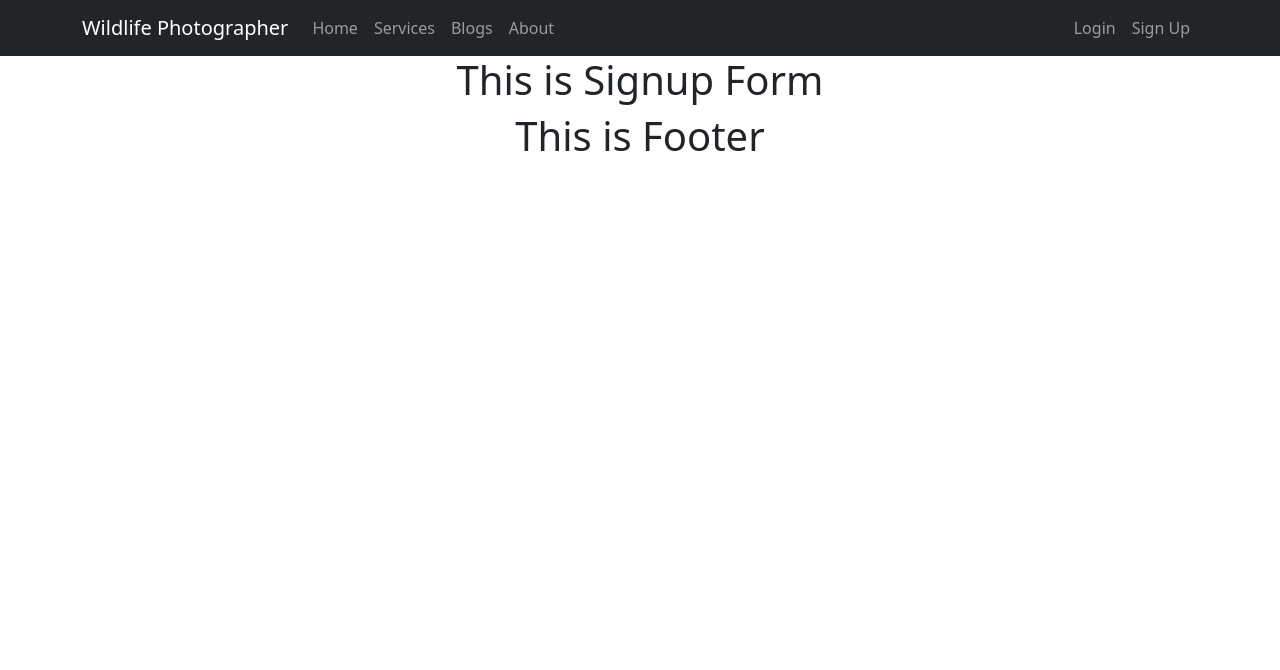
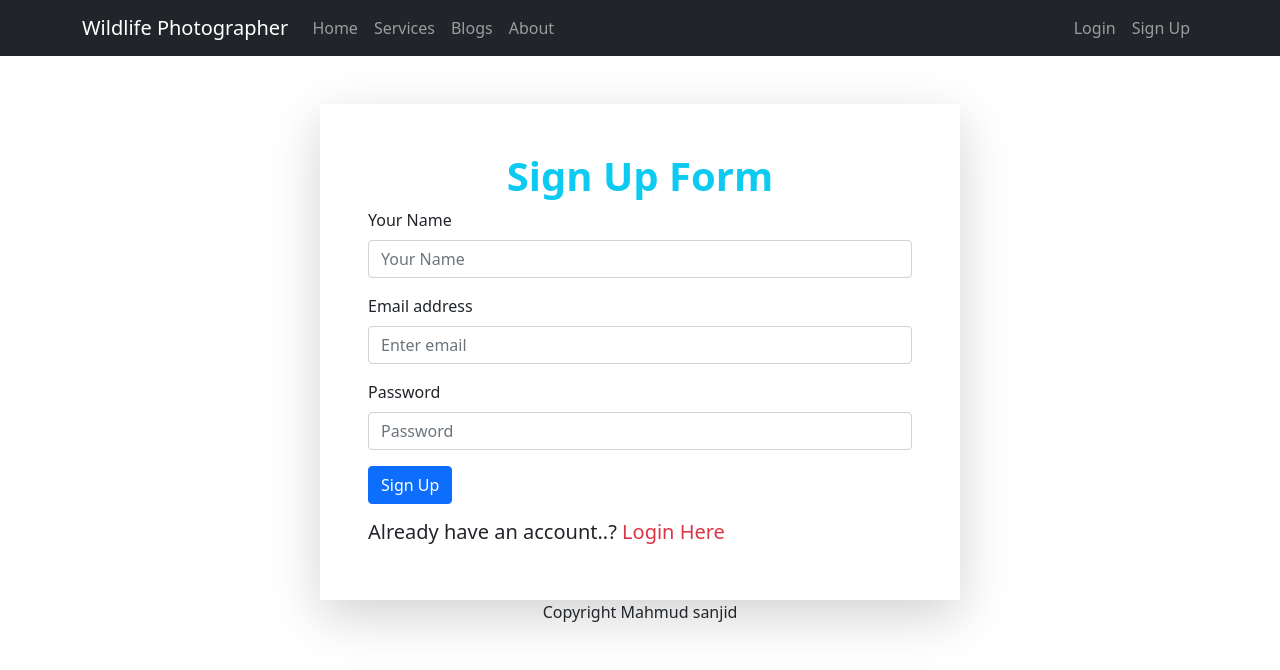
Before and after one commit to Sanjidk/independent-service-provider, a React (Create React App) app: page /signup in a window 1280 px wide. Shown: the top 670 px of the page. Built offline with nearby package versions, Linux system fonts and the light colour scheme.

Commit message:
login signup design done

```diff
--- a/src/pages/Login/Login.js
+++ b/src/pages/Login/Login.js
@@ -1,9 +1,35 @@
-import React from 'react';
+import React, { useRef } from "react";
+import { Button, Form } from "react-bootstrap";
+import { Link } from "react-router-dom";
 
 const Login = () => {
+
+  const emailRef = useRef('');
+  const passwordRef = useRef('');
+
+  const handleSubmit = event =>{
+    event.preventDefault();
+    const email = emailRef.current.value;
+    const password = passwordRef.current.value;
+  }
+
   return (
-    <div>
-      <h1>This is Login Form</h1>
+    <div className="container w-50 text-start shadow-lg mt-5 p-5 rounded-5">
+      <h1 className="fw-bold text-center text-primary">Login Form</h1>
+      <Form onSubmit={handleSubmit}>
+        <Form.Group className="mb-3" controlId="formBasicEmail">
+          <Form.Label>Email address</Form.Label>
+          <Form.Control ref={emailRef} type="email" placeholder="Enter email" required/>
+        </Form.Group>
+        <Form.Group className="mb-3" controlId="formBasicPassword">
+          <Form.Label>Password</Form.Label>
+          <Form.Control ref={passwordRef} type="password" placeholder="Password" required/>
+        </Form.Group>
+        <Button variant="primary" type="submit">
+          Login
+        </Button>
+      </Form>
+      <h5 className="mt-3">New to This Website..? <Link to="/signup" className="text-danger pe-auto text-decoration-none" >Sign-Up Here</Link> </h5>
     </div>
   );
 };
--- a/src/pages/Signup/Signup.js
+++ b/src/pages/Signup/Signup.js
@@ -1,9 +1,41 @@
-import React from 'react';
+import React, { useRef } from "react";
+import { Button, Form } from "react-bootstrap";
+import { Link } from "react-router-dom";
 
 const Signup = () => {
+
+  const nameRef = useRef('');
+  const emailRef = useRef('');
+  const passwordRef = useRef('');
+
+  const handleSubmit = event =>{
+  event.preventDefault();
+  const name = nameRef.current.value;
+  const email = emailRef.current.value;
+  const password = passwordRef.current.value;
+  }
+
   return (
-    <div>
-            <h1>This is Signup Form</h1>
+    <div className="container w-50 text-start shadow-lg mt-5 p-5 rounded-5">
+      <h1 className="fw-bold text-center text-info">Sign Up Form</h1>
+      <Form onSubmit={handleSubmit}>
+        <Form.Group className="mb-3" controlId="formBasicName">
+          <Form.Label>Your Name</Form.Label>
+          <Form.Control ref={nameRef} type="text" placeholder="Your Name" required/>
+        </Form.Group>
+        <Form.Group className="mb-3" controlId="formBasicEmail">
+          <Form.Label>Email address</Form.Label>
+          <Form.Control ref={emailRef} type="email" placeholder="Enter email" required/>
+        </Form.Group>
+        <Form.Group className="mb-3" controlId="formBasicPassword">
+          <Form.Label>Password</Form.Label>
+          <Form.Control ref={passwordRef} type="password" placeholder="Password" required/>
+        </Form.Group>
+        <Button variant="primary" type="submit">
+          Sign Up
+        </Button>
+      </Form>
+      <h5 className="mt-3">Already have an account..? <Link to="/login" className="text-danger pe-auto text-decoration-none" >Login Here</Link> </h5>
     </div>
   );
 };
--- a/src/shared/Footer/Footer.js
+++ b/src/shared/Footer/Footer.js
@@ -2,9 +2,8 @@ import React from 'react';
 
 const Footer = () => {
   return (
-    <div>
-            <h1>This is Footer</h1>
-
+    <div className=''>
+            <p>Copyright Mahmud sanjid</p>
     </div>
   );
 };
```
